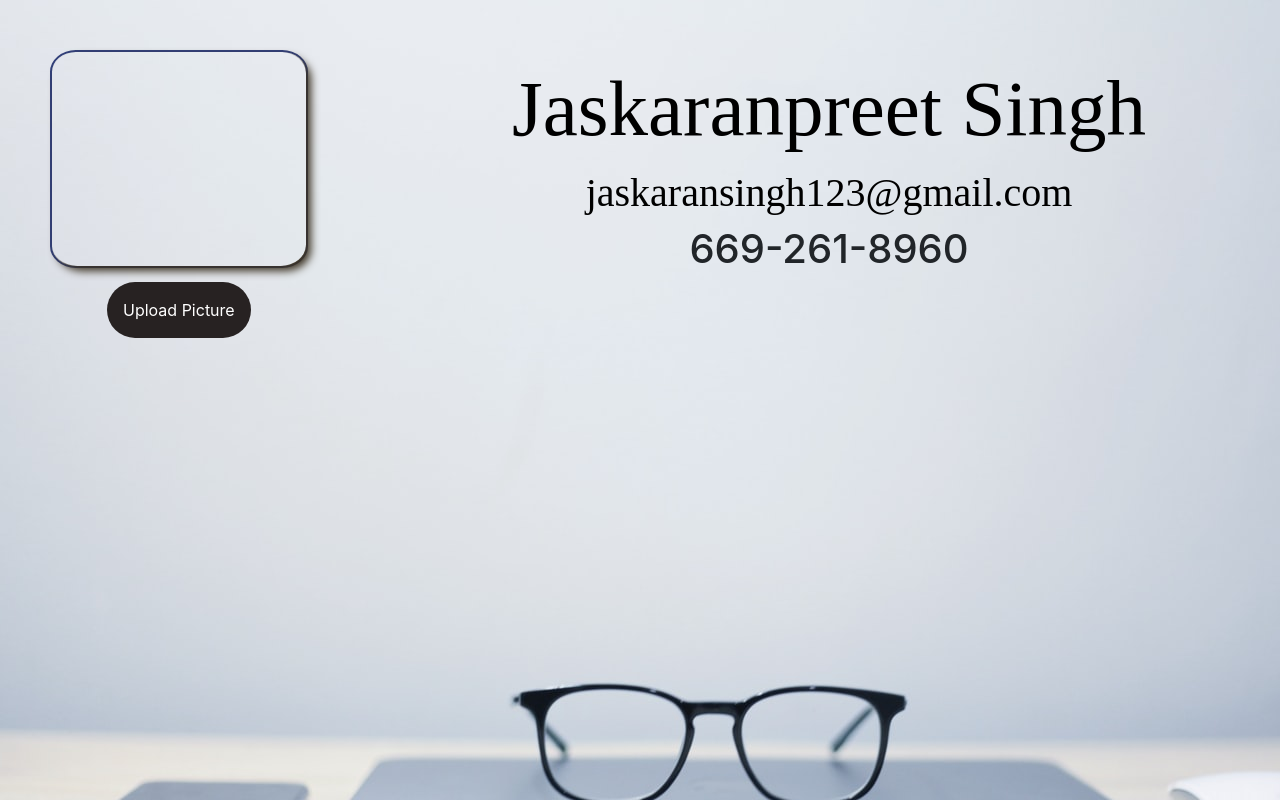
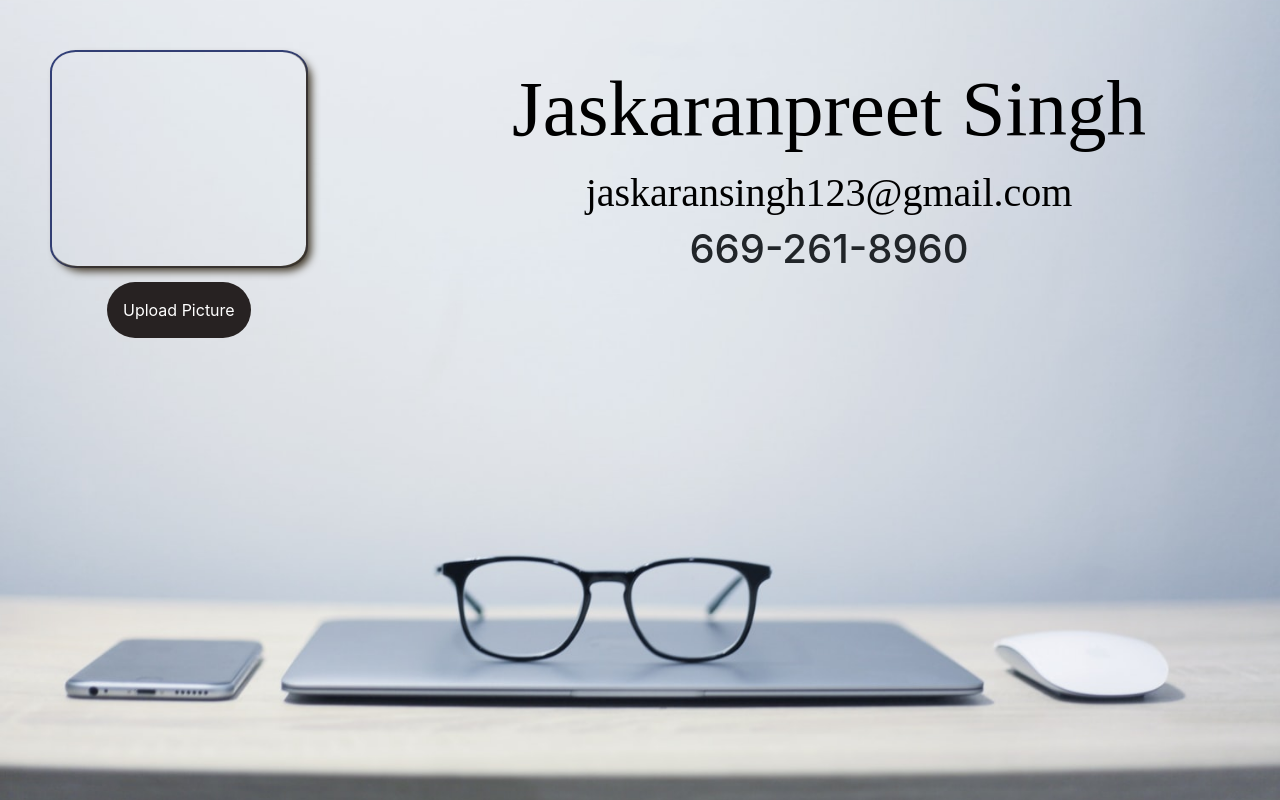
Before and after one commit to jaskaranpreets7/pro-profile, a React (Create React App) app in the folder client/: page / in a window 1280 px wide. Built offline with nearby package versions, Linux system fonts and the light colour scheme; no server answers.

Commit message:
removed img style

```diff
--- a/client/src/style/App.css
+++ b/client/src/style/App.css
@@ -1,8 +1,7 @@
 .app-container{
   height: 100vh;
   width: 100%;
-  background: url('../assets/wall.jpeg');
   overflow: auto;
   min-height: 100vh;
-  display : flex
+  display : flex ;
 }
```
